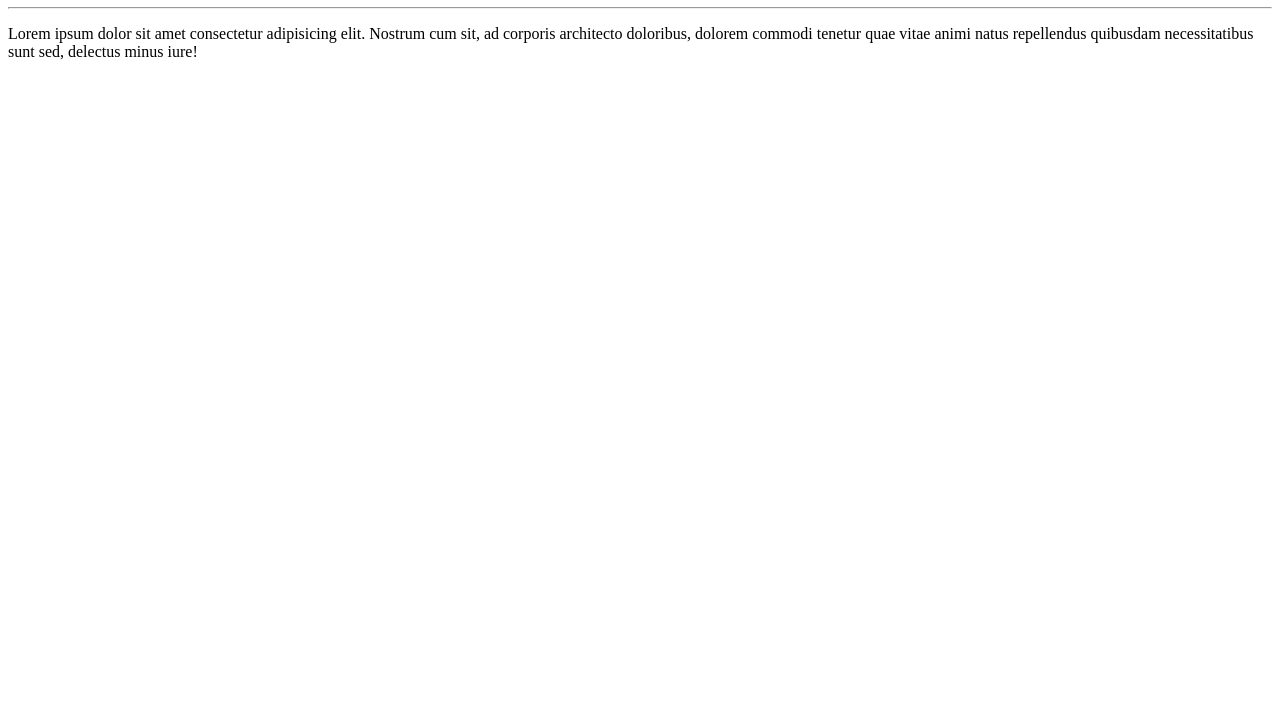
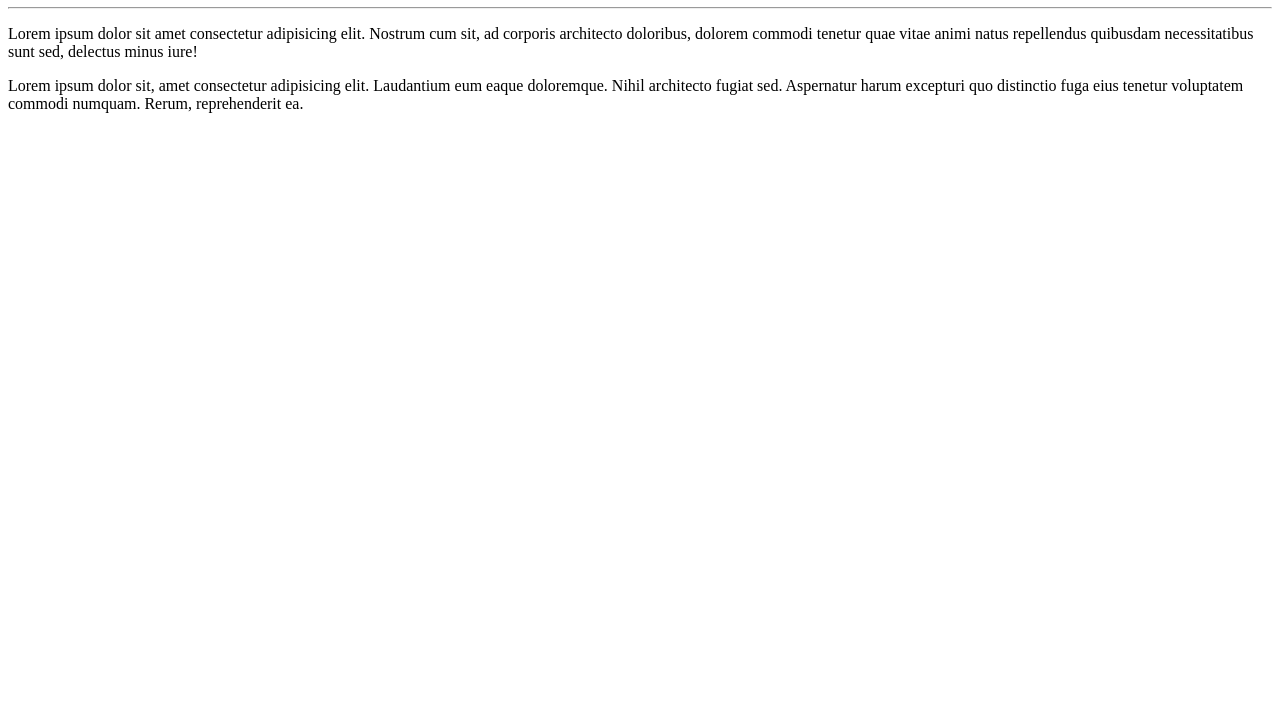
Before and after one commit to HenriqueSGomez/Ola_Mundo, a plain HTML site: page site-exemplo/index.html in a window 1280 px wide. Shown: the part 73-800 px from the top of the page. Drawn offline with Linux system fonts and the light colour scheme.

Commit message:
adicionei um parágrafo

```diff
--- a/site-exemplo/index.html
+++ b/site-exemplo/index.html
@@ -10,5 +10,6 @@
     <h1>Olá, mundo</h1>
     <hr>
     <p>Lorem ipsum dolor sit amet consectetur adipisicing elit. Nostrum cum sit, ad corporis architecto doloribus, dolorem commodi tenetur quae vitae animi natus repellendus quibusdam necessitatibus sunt sed, delectus minus iure!</p>
+    <p>Lorem ipsum dolor sit, amet consectetur adipisicing elit. Laudantium eum eaque doloremque. Nihil architecto fugiat sed. Aspernatur harum excepturi quo distinctio fuga eius tenetur voluptatem commodi numquam. Rerum, reprehenderit ea.</p>
 </body>
 </html>
```
